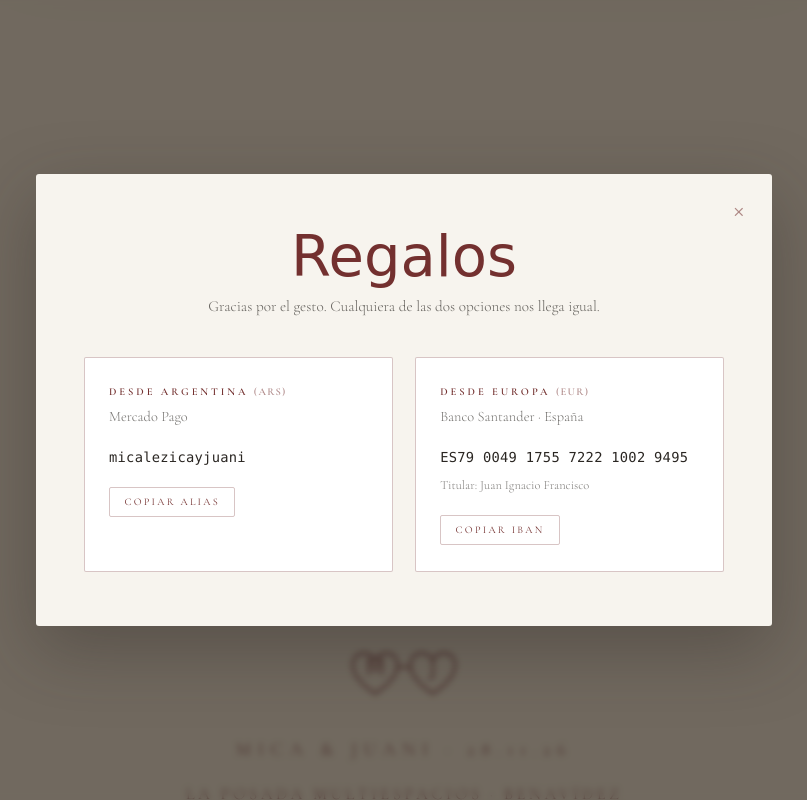
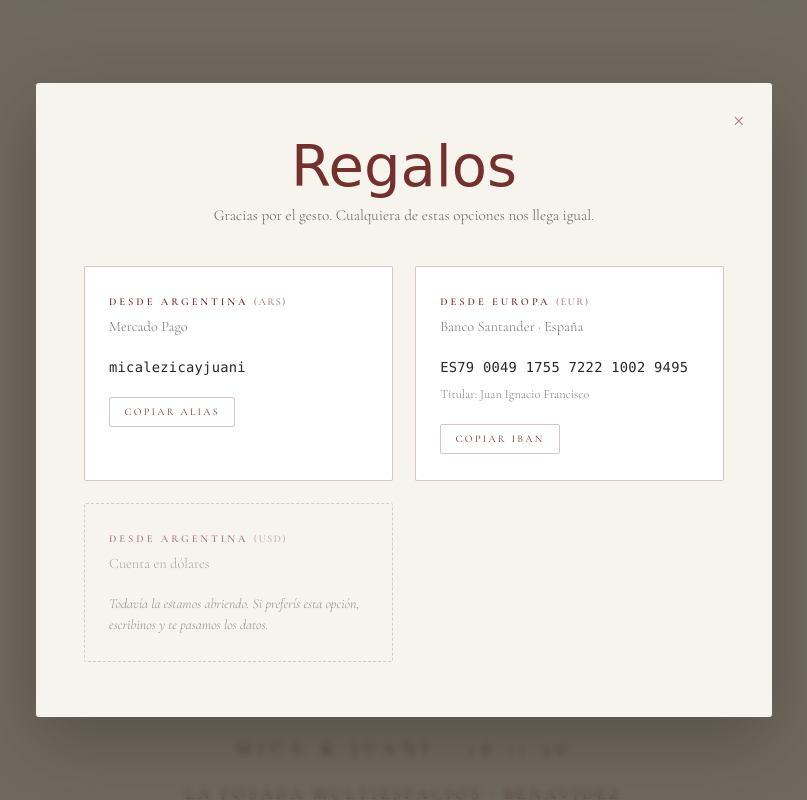
Before and after one commit to juaniffbackup-a11y/rsvp-casamiento, a plain HTML site: page web/index.html in a window 1280 px wide. Both pictures are taken after a click on the button "VER LOS DATOS". Shown: the part 3111-3911 px from the top of the page, without its empty margins (236-1043 px from the left). Drawn offline with nearby package versions, Linux system fonts and the light colour scheme; a web font is replaced by a local one.

Commit message:
Regalos: tercera opcion, cuenta en USD todavia por abrir
Se agrega la tarjeta de la cuenta en dolares con borde punteado y sin boton
de copiar, para que se lea como pendiente y no como un dato que falta cargar.
Cuando este la cuenta, se reemplaza el aviso por el numero y se le suma el
boton, igual que las otras dos.

La bajada decia "cualquiera de las dos opciones" y ahora son tres.

Co-Authored-By: Claude Opus 5 <noreply@anthropic.com>

```diff
--- a/web/index.html
+++ b/web/index.html
@@ -296,6 +296,9 @@ footer .f2{margin-top:.9rem;letter-spacing:.2em;opacity:.85;font-size:1.05rem}
 .modal__bajada{margin:0 auto clamp(1.8rem,4vw,2.4rem);max-width:26rem;text-align:center;font-weight:300;font-size:.95rem;line-height:1.6;color:rgba(42,38,34,.7)}
 .modal .regalos__datos{margin-top:0}
 .regalo__moneda{opacity:.55;letter-spacing:.12em}
+.regalo--pendiente{background:transparent;border-style:dashed;opacity:.8}
+.regalo--pendiente h3,.regalo--pendiente .regalo__banco{opacity:.75}
+.regalo__aviso{display:block;font-size:.86rem;font-weight:300;font-style:italic;color:rgba(42,38,34,.62);line-height:1.55}
 @keyframes modalFade{from{opacity:0}to{opacity:1}}
 @keyframes modalSube{from{opacity:0;transform:translateY(14px)}to{opacity:1;transform:none}}
 @media(prefers-reduced-motion:reduce){.modal__fondo,.modal__panel{animation:none}}
@@ -484,7 +487,7 @@ footer .f2{margin-top:.9rem;letter-spacing:.2em;opacity:.85;font-size:1.05rem}
   <div class="modal__panel" role="document">
     <button class="modal__x" type="button" id="cerrar-regalos" aria-label="Cerrar">&times;</button>
     <h3 class="modal__titulo" id="modal-titulo">Regalos</h3>
-    <p class="modal__bajada">Gracias por el gesto. Cualquiera de las dos opciones nos llega igual.</p>
+    <p class="modal__bajada">Gracias por el gesto. Cualquiera de estas opciones nos llega igual.</p>
 
     <div class="regalos__datos">
       <div class="regalo">
@@ -499,6 +502,11 @@ footer .f2{margin-top:.9rem;letter-spacing:.2em;opacity:.85;font-size:1.05rem}
         <span class="regalo__dato" id="dato-iban">ES79 0049 1755 7222 1002 9495</span>
         <span class="regalo__titular">Titular: Juan Ignacio Francisco</span>
         <button class="regalo__copiar" type="button" data-copiar="dato-iban">Copiar IBAN</button>
+      </div>
+      <div class="regalo regalo--pendiente">
+        <h3>Desde Argentina <span class="regalo__moneda">(USD)</span></h3>
+        <p class="regalo__banco">Cuenta en dólares</p>
+        <span class="regalo__aviso">Todavía la estamos abriendo. Si preferís esta opción, escribinos y te pasamos los datos.</span>
       </div>
     </div>
   </div>
```
